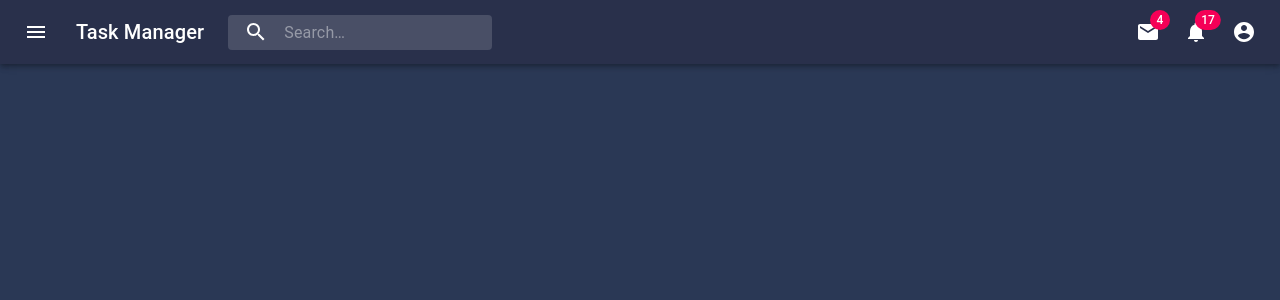
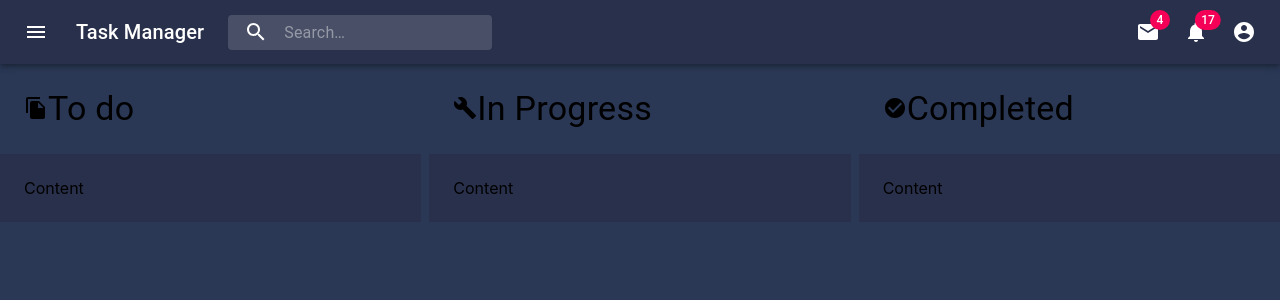
Before and after one commit to rishabh-khurana/Task-Manager, a React (Create React App) app: page / in a window 1280 px wide. Shown: the top 300 px of the page. Built offline with nearby package versions, Linux system fonts and the light colour scheme.

Commit message:
sections created

```diff
--- a/src/components/HomePage.css
+++ b/src/components/HomePage.css
@@ -1,3 +1,7 @@
-.home-container {
-    background-color: #2A3855;
+.list-title{
+    padding: 1.5rem;
 }
+.list-container{
+    padding: 1.5rem;
+    background-color: rgb(41, 48, 75);
+}
--- a/src/components/HomePage.js
+++ b/src/components/HomePage.js
@@ -1,11 +1,36 @@
 import React from 'react';
 import './HomePage.css';
 import PrimarySearchAppBar from './NavBar';
+import Grid from '@material-ui/core/Grid';
+import CheckCircleIcon from '@material-ui/icons/CheckCircle';
+import FileCopyIcon from '@material-ui/icons/FileCopy';
+import BuildIcon from '@material-ui/icons/Build';
+import Typography from '@material-ui/core/Typography';
 
 function HomePage(){
     return(
         <div>
             <PrimarySearchAppBar/>
+            <Grid container spacing={1}>
+                <Grid item sm xs={12}>
+                    <div className='list-title'>
+                        <Typography variant='h4'><FileCopyIcon/>To do</Typography>
+                    </div>
+                    <div className='list-container'>Content</div>
+                </Grid>
+                <Grid item sm xs={12}>
+                    <div className='list-title'>
+                        <Typography variant='h4'><BuildIcon/>In Progress</Typography>
+                    </div>
+                    <div className='list-container'>Content</div>
+                </Grid>
+                <Grid item sm xs={12}>
+                    <div className='list-title'>
+                        <Typography variant='h4'><CheckCircleIcon/>Completed</Typography>
+                    </div>
+                    <div className='list-container'>Content</div>
+                </Grid>
+            </Grid>
         </div>
     );
 }
--- a/src/components/NavBar.js
+++ b/src/components/NavBar.js
@@ -14,7 +14,6 @@ import AccountCircle from '@material-ui/icons/AccountCircle';
 import MailIcon from '@material-ui/icons/Mail';
 import NotificationsIcon from '@material-ui/icons/Notifications';
 import MoreIcon from '@material-ui/icons/MoreVert';
-import blue from '@material-ui/core/colors/blue';
 
 const useStyles = makeStyles(theme => ({
   grow: {
```
